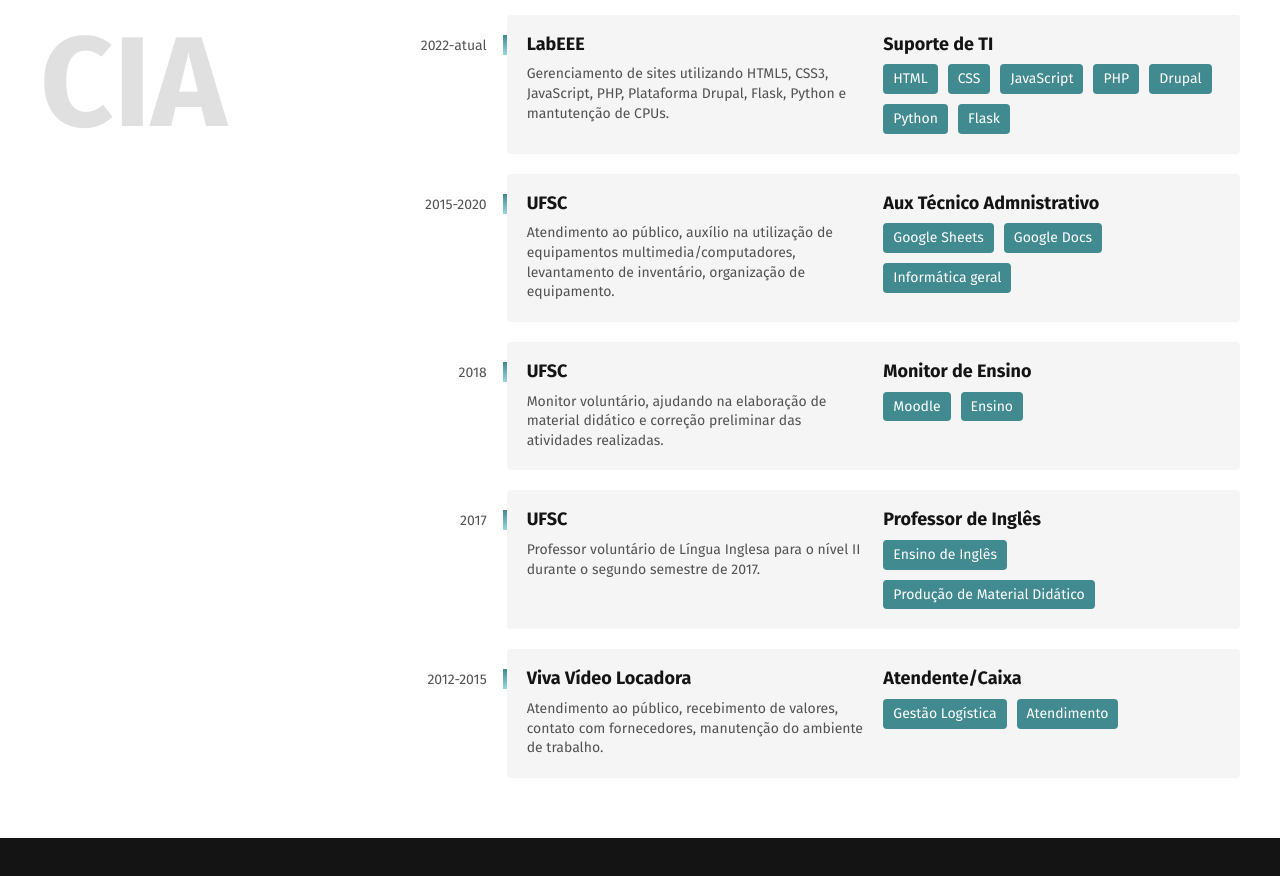
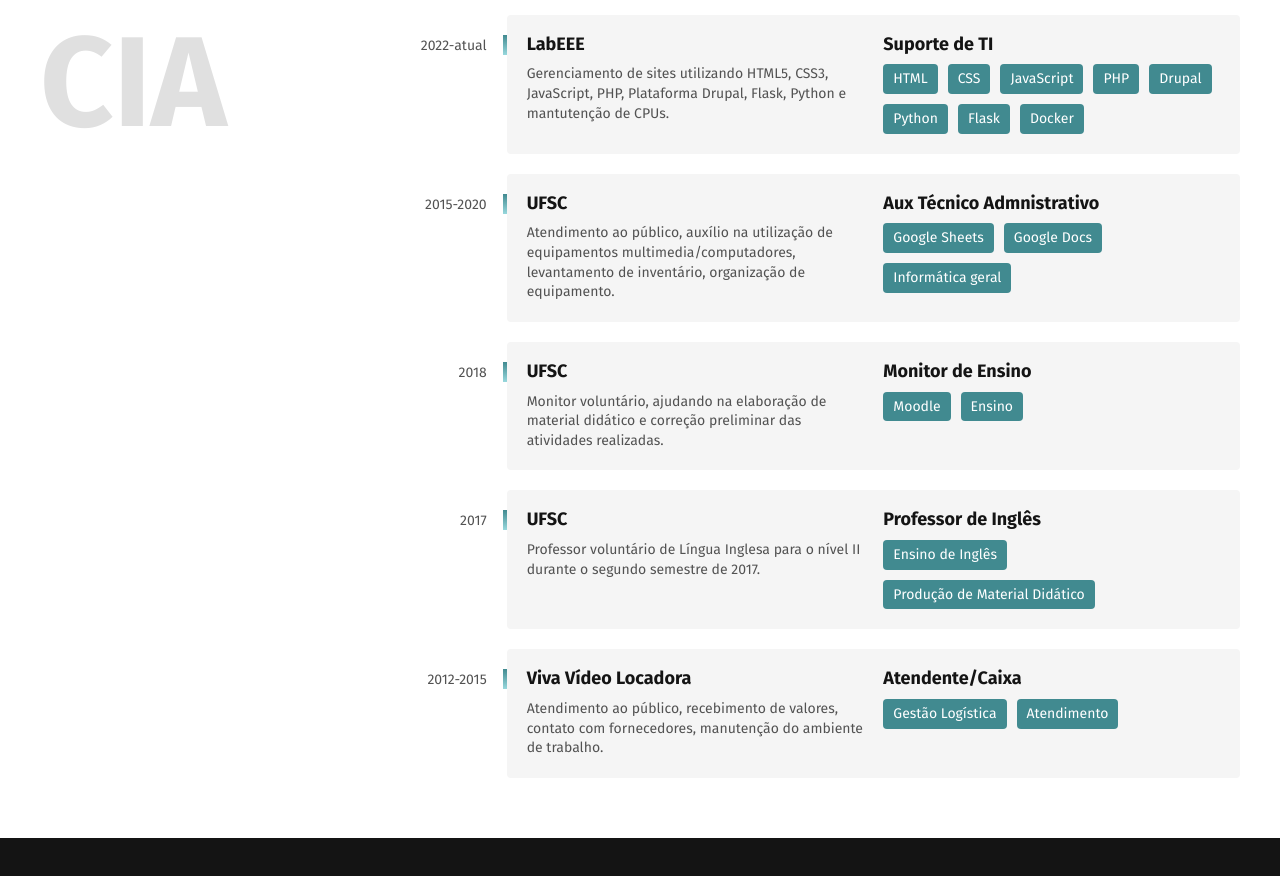
Before and after one commit to Leonardo-Raimundo/Leonardo-Raimundo.github.io, a plain HTML site: page index.html in a window 1280 px wide. Shown: the part 844-1720 px from the top of the page. Drawn offline with Linux system fonts and the light colour scheme; a web font is replaced by a local one.

Commit message:
Update index.html

```diff
--- a/index.html
+++ b/index.html
@@ -55,7 +55,7 @@
         <p class="experiencia-texto">
           Desenvolvo projetos como SEED, FishEat e HabLabEEE utilizando
           <strong>HTML5</strong>, <strong>CSS3</strong>, <strong>Python</strong>,
-          <strong>Flask</strong>,<strong>JavaScript</strong> e <strong>PHP</strong>. Atuo também como
+          <strong>Flask</strong>, <strong>JavaScript</strong> e <strong>PHP</strong>. Atuo também como
           <strong>Suporte de TI</strong>, gerenciando sites e fazendo manutenção de equipamentos
           multimídia e computadores.
         </p>
@@ -76,6 +76,7 @@
             <li>Drupal</li>
             <li>Python</li>
             <li>Flask</li>
+            <li>Docker</li>
           </ul>
         </div>
 
```
